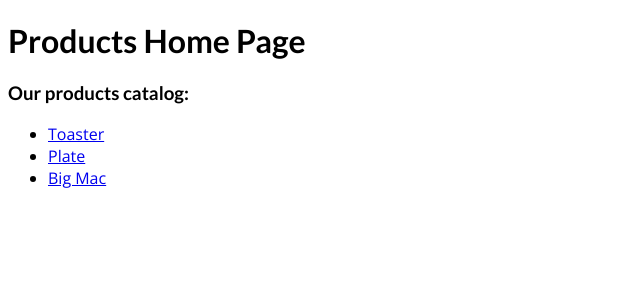
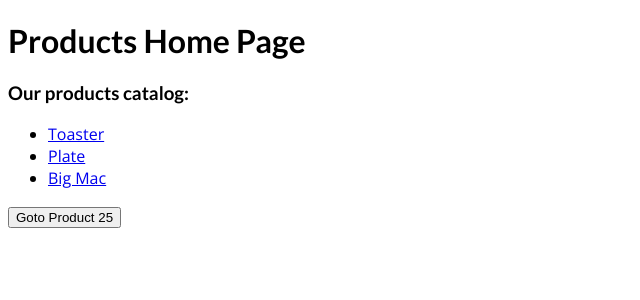
Before and after one commit to roelver/nextjs-course, a Next.js app: page /products in a window 1280 px wide. Shown: the top 300 px of the page, without its empty margins (0-640 px from the left). Built offline with nearby package versions, Linux system fonts and the light colour scheme.

Commit message:
Add programmatic links

```diff
--- a/pages/products/index.js
+++ b/pages/products/index.js
@@ -1,11 +1,19 @@
+import {useRouter} from 'next/router';
 import Link from 'next/link';
 
 function ProductsHomePage() {
+    const router = useRouter();
     const allProducts = [
         { id: 'x01', name: 'Toaster'},
         { id: 'plt', name: 'Plate'},
         { id: 'BIG', name: 'Big Mac'}
     ];
+
+    function handleClick25() {
+        // Programatic links
+        router.push('/products/25');
+    }
+
     return (
     <div>
         <h1>Products Home Page</h1>
@@ -14,6 +22,7 @@ function ProductsHomePage() {
         { allProducts.map(prod =>
             <li key={prod.id}><Link href={`/products/${prod.id}`}>{prod.name}</Link></li>)}
         </ul>
+        <button onClick={handleClick25}>Goto Product 25</button>
     </div>
     );
 }
```
